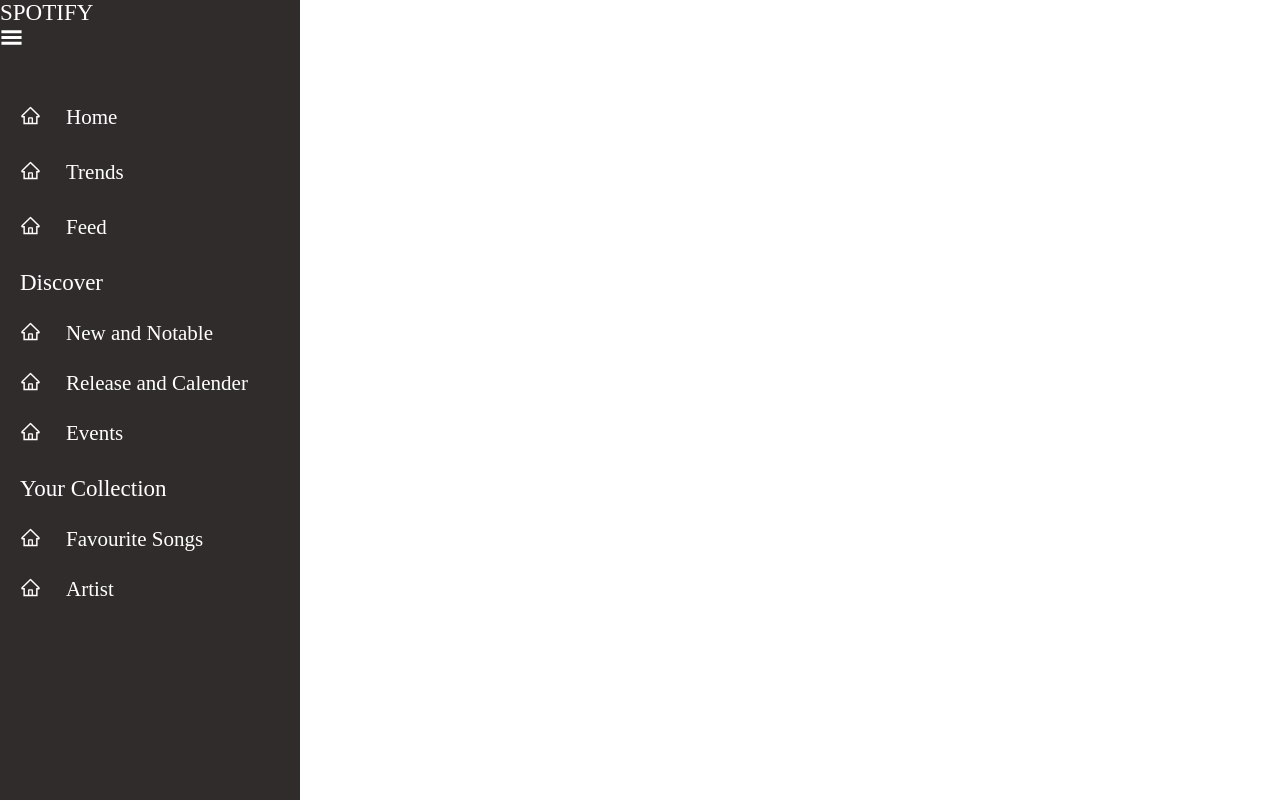
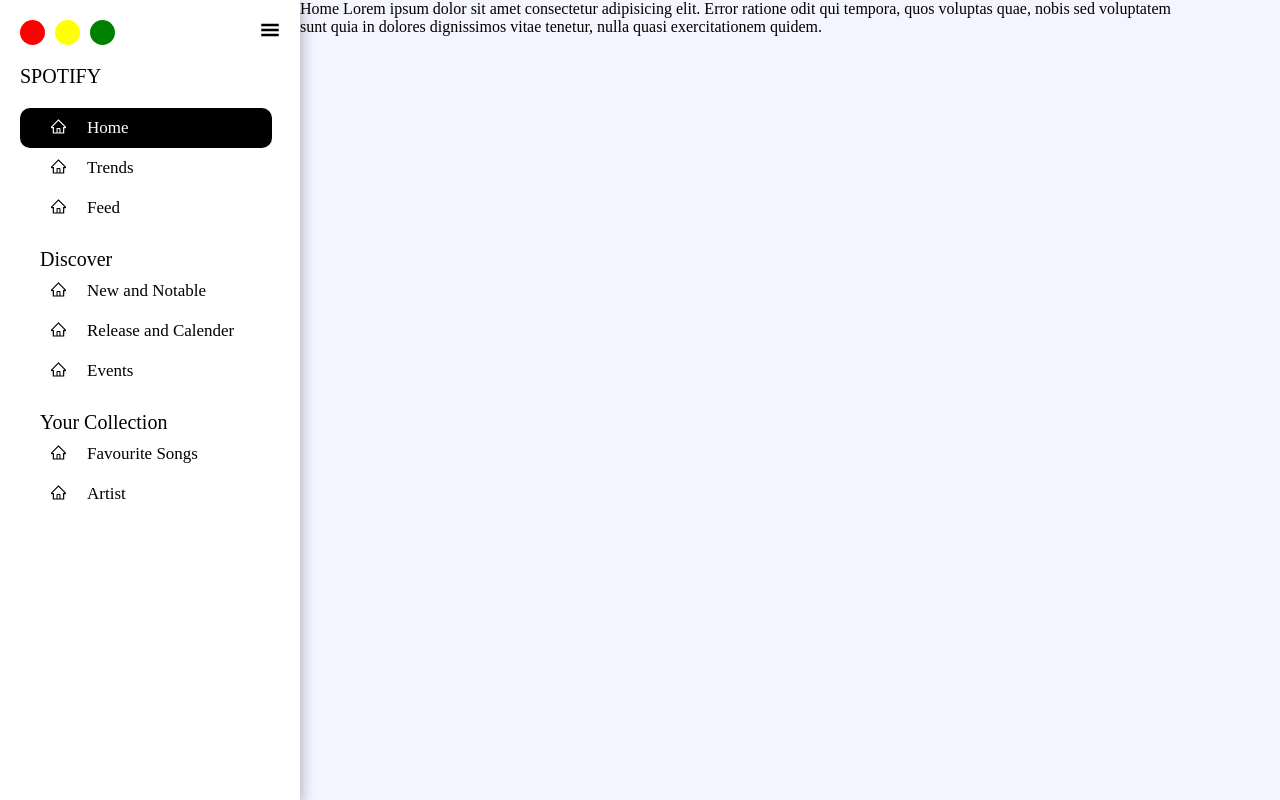
Before and after one commit to Nky237/Spotify_App-, a React (Vite) app: page / in a window 1280 px wide. Built offline with nearby package versions, Linux system fonts and the light colour scheme.

Commit message:
added the color toggle

```diff
--- a/src/App.jsx
+++ b/src/App.jsx
@@ -8,11 +8,14 @@
 
 // LAYOUTS
 import RootLayout from './Layouts/RooLayout/RootLayout'
+import Home from './Pages/Home'
+import Trends from './Pages/Trends'
 
 const router = createBrowserRouter(
   createRoutesFromElements(
     <Route path='/' element={<RootLayout />}>
-
+        <Route index element={<Home />} />
+        <Route path='trend' element={<Trends />} />
     </Route>
 
   )
--- a/src/Layouts/RooLayout/Root.module.css
+++ b/src/Layouts/RooLayout/Root.module.css
@@ -5,26 +5,58 @@
 }
 .rootlayout{
     min-height: 100vh;
+    display: flex;
+}
+.ham{
+    display: flex;
+    justify-content: space-between;
+    padding: 20px 20px 20px 0px;
+}
+.color{
+    display: flex;
+    gap: 10px;
+}
+.one{
+    background-color: red;
+}
+
+.two{
+    background-color: yellow;
+}
+.three{
+    background-color: green;
+}
+.color >span{
+    /* border: 1px solid white; */
+    height: 25px;
+    width: 25px;
+    border-radius: 50%;
+
 }
 .rootlayout nav{
     min-height: 100vh;
-    background-color: rgb(49, 44, 44);
-    color: white;
+    background-color: white;
+    color: black;
     max-width: 25%;
-    font-size: 23px;
+    font-size: 20px;
+    padding-left: 20px;
+    box-shadow: rgba(0, 0, 0, 0.35) 0px 5px 15px;
 }
 .rootlayout ul{
-    padding: 50px 0 0 20px;
+    padding: 20px 0 0 0;
     display: flex;
     flex-direction: column;
-    gap: 30px;
+    gap: 20px;
 }
 .rootlayout ul a{
-    color: white;
+    color: black;
     text-decoration: none;
-    font-size: 21px;
+    font-size: 17px;
     display: flex;
-    gap: 25px;
+    gap: 20px;
+    width: 90%;
+    border-radius: 10px;
+    margin: auto;
 }
 .rootlayout ul >a li{
 list-style: none;
@@ -33,6 +65,7 @@
     color: white;
     background-color: blue;
 }
+
 .discover >a{
  display: flex;
  gap: 25px;
@@ -40,6 +73,13 @@
 }
 .discover >a li{
     list-style: none;
+}
+.discover p{
+    padding-left: 20px;
+}
+section{
+    color: black;
+    width: 70%;
 }
 
 @media only screen and (max-width: 600px){
--- a/src/Layouts/RooLayout/RootLayout.jsx
+++ b/src/Layouts/RooLayout/RootLayout.jsx
@@ -1,4 +1,4 @@
-import React, { useState } from 'react'
+import React, { useEffect, useState } from 'react'
 import { NavLink, Outlet } from 'react-router-dom'
 import Root from '../RooLayout/Root.module.css'
 import { AiOutlineHome } from 'react-icons/ai';
@@ -9,17 +9,30 @@
     const Open = ()=>{
         setToggle(!toggle)
     }
+    const [color, setColor] = useState('#F4F5FE')
+    const BgColor = (color)=>{
+      setColor(color)
+    }
+    useEffect(()=>{
+        document.body.style.backgroundColor = color
+    }, [color])
   return (
     <div className={Root.rootlayout}>
         <nav style={{width: toggle ? '70px': '300px' }}>
-            <div className="logo">SPOTIFY</div>
-            <div>
+            <div className={Root.ham}>
+                <div className={Root.color}>
+                    <span className={Root.one} onClick={()=>{BgColor('red')}}></span>
+                    <span className={Root.two} onClick={()=>{BgColor('yellow')}}></span>
+                    <span className={Root.three} onClick={()=>{BgColor('green')}}></span>
+                </div>
                 <div className="harmburger">
                     <GiHamburgerMenu onClick={Open} />
                 </div>
             </div>
+            <div className="logo">SPOTIFY</div>
             <ul>
 
+                <div>
                 <NavLink to='/'>
                     <AiOutlineHome />
                     <li style={{display: toggle ? 'none': 'block'}}>Home</li>
@@ -32,6 +45,7 @@
                          <AiOutlineHome />
                     <li style={{display: toggle ? 'none': 'block'}}>Feed</li>
                 </NavLink>
+                </div>
                 <main className={Root.discover}>
                     <p style={{display: toggle ? 'none': 'block'}}>Discover</p>
                     <NavLink to='new'>
@@ -66,9 +80,9 @@
                 </main>
             </ul>
         </nav>
-        <main>
+        <section>
             <Outlet />
-        </main>
+        </section>
     </div>
   )
 }
--- /dev/null
+++ b/src/Pages/Home.jsx
@@ -0,0 +1,11 @@
+import React from 'react'
+
+const Home = () => {
+  return (
+    <div>Home
+        Lorem ipsum dolor sit amet consectetur adipisicing elit. Error ratione odit qui tempora, quos voluptas quae, nobis sed voluptatem sunt quia in dolores dignissimos vitae tenetur, nulla quasi exercitationem quidem.
+    </div>
+  )
+}
+
+export default Home
--- /dev/null
+++ b/src/Pages/Trends.jsx
@@ -0,0 +1,9 @@
+import React from 'react'
+
+const Trends = () => {
+  return (
+    <div>Trends</div>
+  )
+}
+
+export default Trends
--- a/src/index.css
+++ b/src/index.css
@@ -0,0 +1,9 @@
+a{
+  padding: 10px 30px;
+  margin: 0px !important;
+}
+a.active{
+  color: white !important;
+  background-color: black;
+
+}
```
